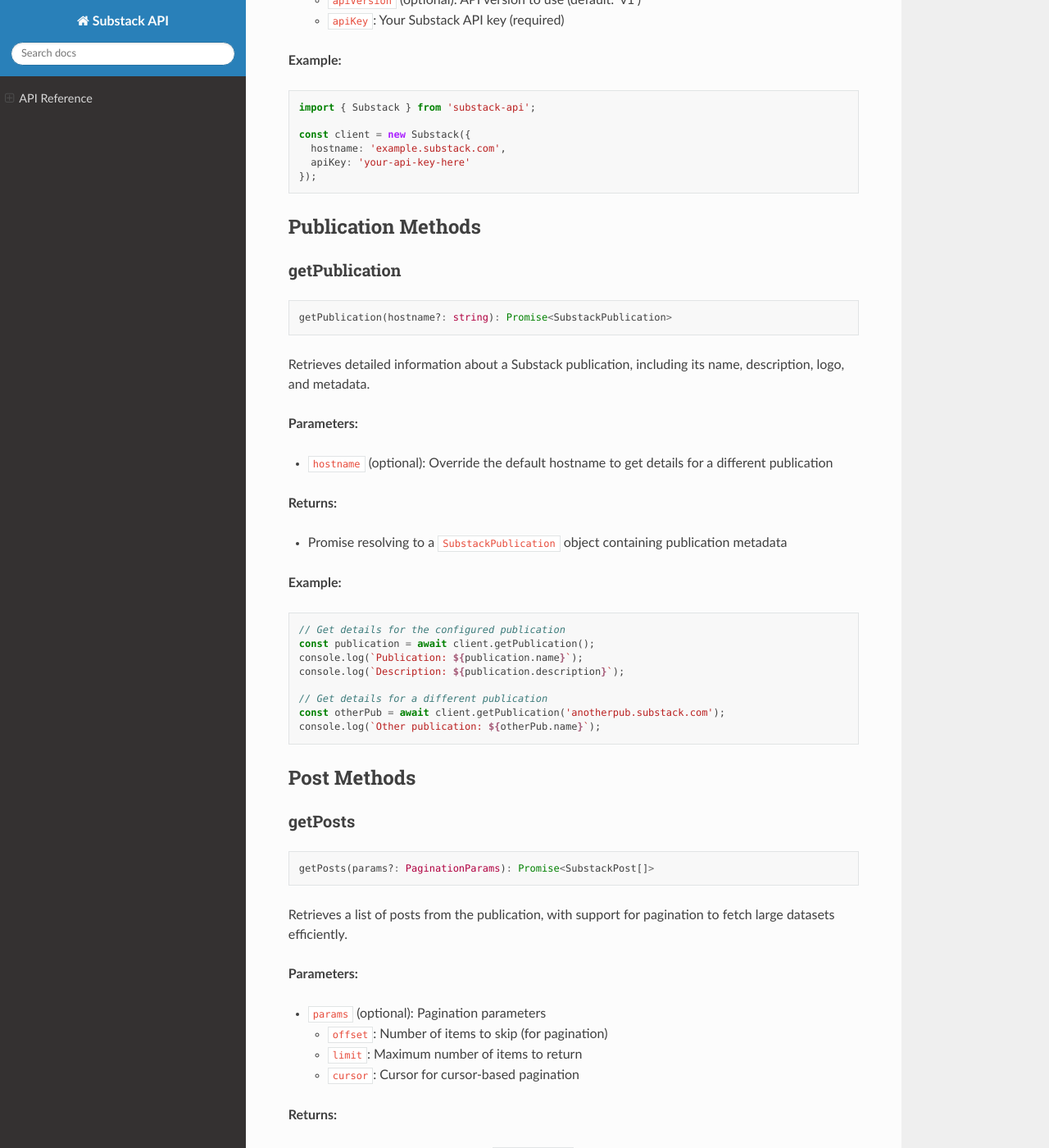
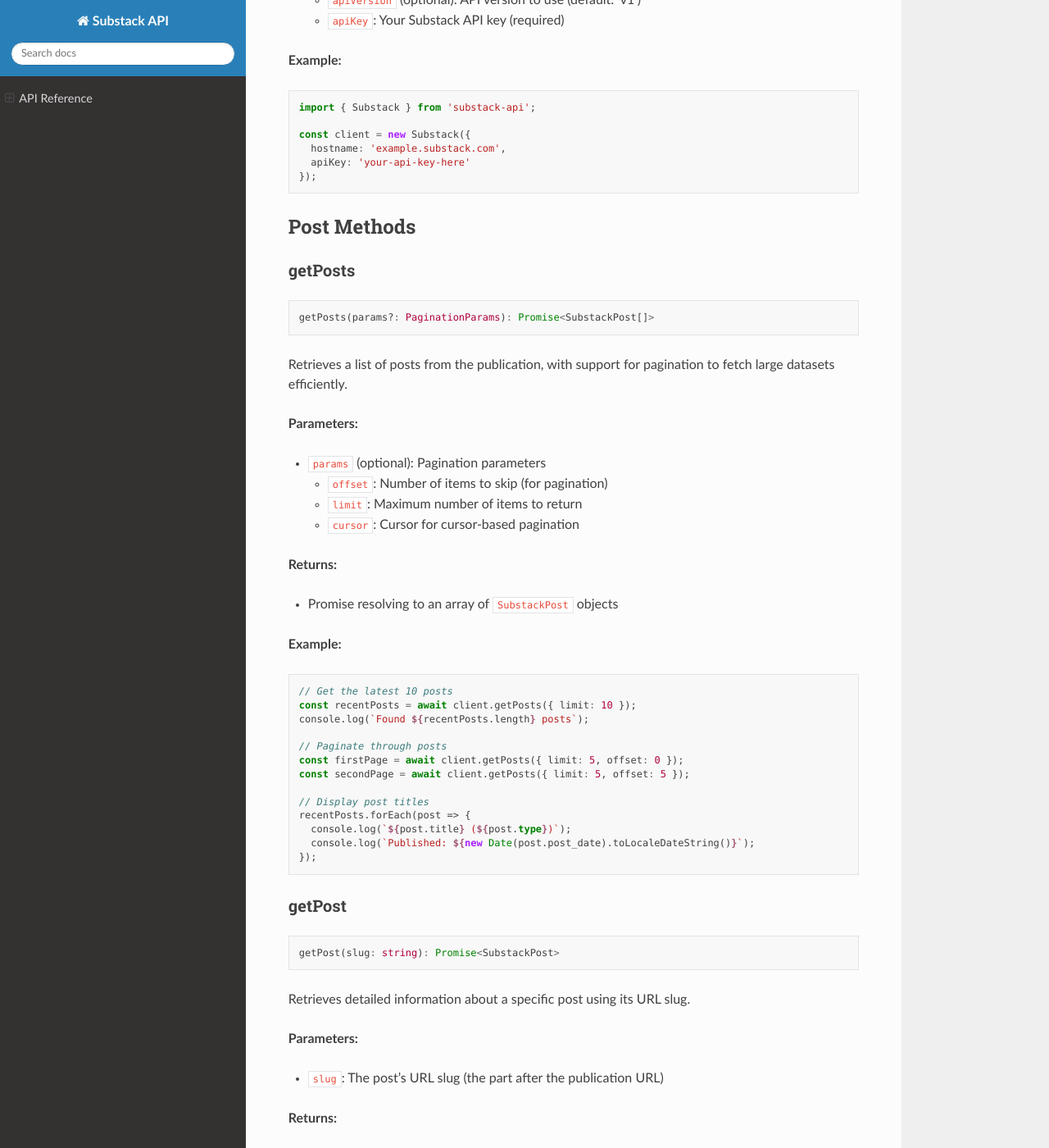
Before and after one commit to jakub-k-slys/substack-api, a Sphinx documentation site: the page built from docs/source/api-reference.md, in a window 1280 px wide and 1400 px high, scrolled down 659 px. Shown: the whole window at 82% size. Built offline with Sphinx 7.4.7 and the Read the Docs theme 3.1.0, drawn with Linux system fonts in a browser that asks for light colours; some of the changed text lies outside the part shown.

Commit message:
Remove /publication endpoint and related code
Co-authored-by: jakub-k-slys <29287862+jakub-k-slys@users.noreply.github.com>

````diff
--- a/docs/source/api-reference.md
+++ b/docs/source/api-reference.md
@@ -28,34 +28,6 @@ const client = new Substack({
   hostname: 'example.substack.com',
   apiKey: 'your-api-key-here'
 });
-```
-
-## Publication Methods
-
-### getPublication
-
-```typescript
-getPublication(hostname?: string): Promise<SubstackPublication>
-```
-
-Retrieves detailed information about a Substack publication, including its name, description, logo, and metadata.
-
-**Parameters:**
-- `hostname` (optional): Override the default hostname to get details for a different publication
-
-**Returns:**
-- Promise resolving to a `SubstackPublication` object containing publication metadata
-
-**Example:**
-```typescript
-// Get details for the configured publication
-const publication = await client.getPublication();
-console.log(`Publication: ${publication.name}`);
-console.log(`Description: ${publication.description}`);
-
-// Get details for a different publication
-const otherPub = await client.getPublication('anotherpub.substack.com');
-console.log(`Other publication: ${otherPub.name}`);
 ```
 
 ## Post Methods
@@ -604,31 +576,6 @@ Configuration options for the Substack client.
 - `apiVersion`: API version to use (optional, defaults to 'v1')
 - `apiKey`: Your Substack API key (required for authentication)
 
-### Publication Types
-
-#### SubstackPublication
-
-```typescript
-interface SubstackPublication {
-  name: string;
-  hostname: string;
-  subdomain: string;
-  logo?: {
-    url: string;
-  };
-  description?: string;
-}
-```
-
-Represents a Substack publication with its basic metadata.
-
-**Properties:**
-- `name`: The publication's display name
-- `hostname`: The full hostname (e.g., 'example.substack.com')
-- `subdomain`: The subdomain part only (e.g., 'example')
-- `logo`: Optional logo information with URL
-- `description`: Optional publication description
-
 ### Post Types
 
 #### SubstackPost
````
Also changed, not shown: README.md (+0 -3 lines), docs/source/examples.md (+2 -29 lines), docs/source/installation.md (+2 -2 lines), docs/source/quickstart.md (+2 -21 lines), 2 other files.
